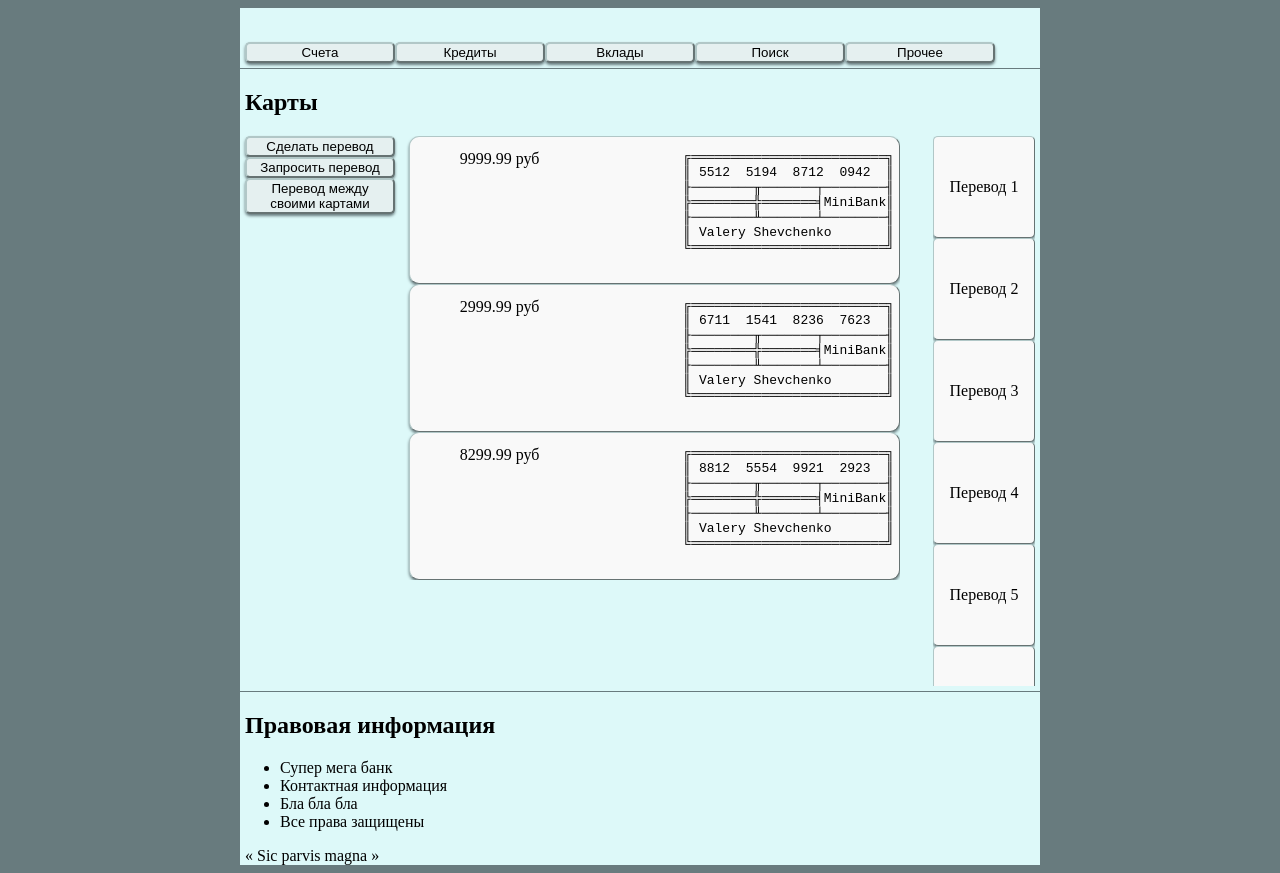
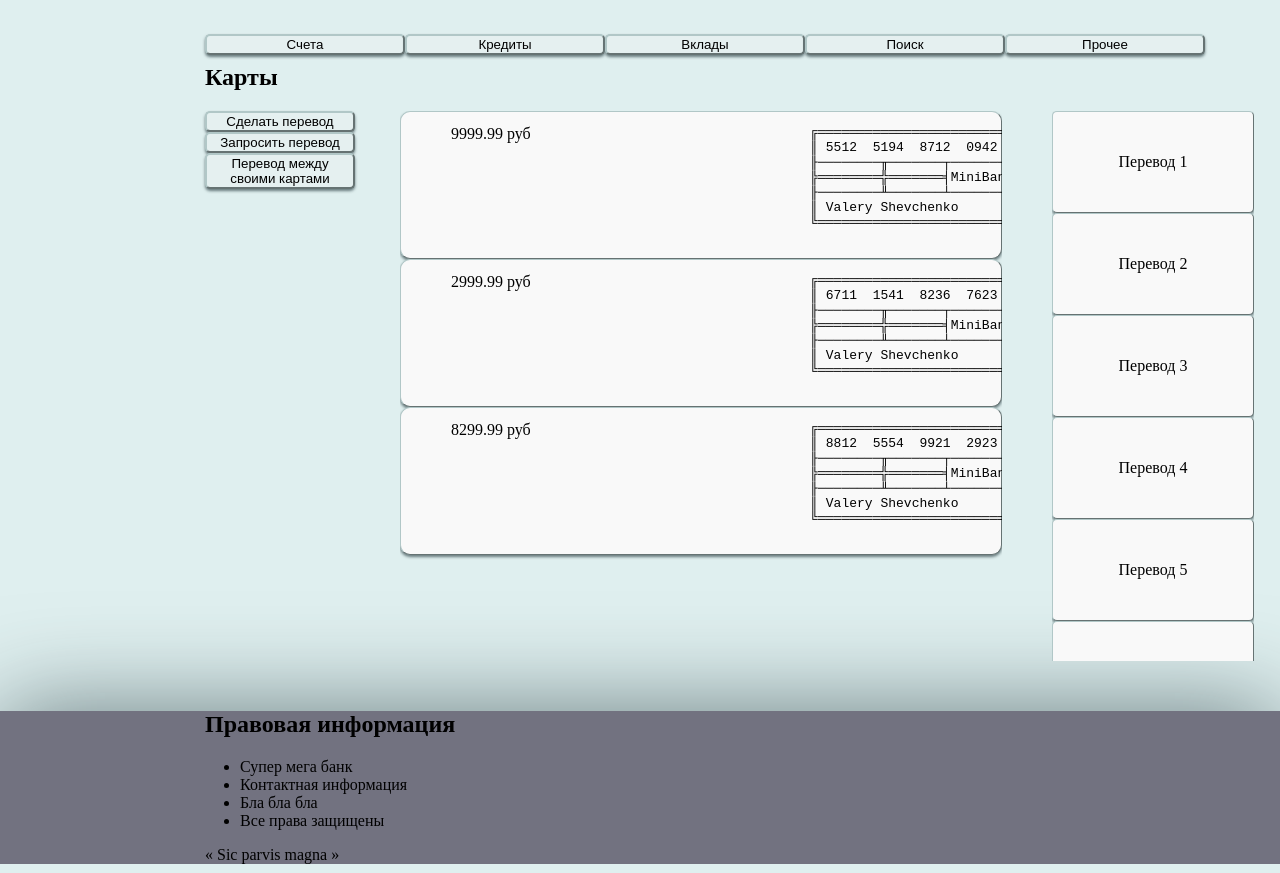
Before and after one commit to Walter-Rabbit/MiniBank.Web, a plain HTML site: page index.html in a window 1280 px wide. Drawn offline with Linux system fonts and the light colour scheme.

Commit message:
fix: alignment

```diff
--- a/css/style.css
+++ b/css/style.css
@@ -41,67 +41,46 @@ ul.navigation li button {
   border-color: #B1C7C7;
   border-radius: 5px;
   border-width: 2px;
-  min-width: 150px;
+  min-width: 200px;
   box-shadow: 0 2px 3px #687B7E;
 }
 
 
-aside.history {
-  float: right;
+section.history {
   overflow: auto;
+  display: inline-block;
   max-height: 550px;
-  margin-right: 5px;
+  margin-left: 50px;
 }
 
-aside.history ul {
+section.history ul {
   margin: 0;
   padding: 0;
   list-style-type: none;
 }
 
-aside.history li {
+div.center {
+  display: flex;
+  flex-direction: row;
+  margin-left: 200px;
+}
+
+section.history li {
   border: 1px outset #B1C7C7;
   background-color: #F9F9F9;
   border-radius: 5px;
   box-shadow: 0 2px 3px #687B7E;
   height: 100px;
-  width: 100px;
+  width: 200px;
   display: flex;
   justify-content: center;
   align-items: center;
 }
 
-
-main {
-  overflow: auto;
-  max-width: 800px;
-  min-width: 400px;
-  margin: auto;
-  background-color: #DDF9F9;
-  padding-bottom: 5px;
-  border-bottom: 1px #687B7E solid;
-}
-
-header {
-  overflow: auto;
-  max-width: 800px;
-  margin: auto;
-  background-color: #DDF9F9;
-  border-bottom: 1px #687B7E solid;
-}
-
-footer {
-  overflow: auto;
-  max-width: 800px;
-  margin: auto;
-  background-color: #DDF9F9;
-}
-
 section.cards {
   overflow: auto;
+  display: flex;
   max-height: 550px;
-  margin-right: 140px;
-  margin-left: 140px;
 }
 
 section.cards ul {
@@ -112,8 +91,7 @@ section.cards ul {
 }
 
 section.cards pre {
-  padding-left: 180px;
-  padding-right: 5px;
+  padding-left: 300px;
 }
 
 section.cards li {
@@ -121,7 +99,7 @@ section.cards li {
   border-radius: 10px;
   box-shadow: 0 2px 3px #687B7E;
   background-color: #F9F9F9;
-  max-width: 500px;
+  width: 600px;
 }
 
 div.money {
@@ -133,7 +111,32 @@ div.money {
 }
 
 body {
-  background-color: #687B7E;
+  background-color: #dfefef;
+  width: available;
+  margin: 0;
+}
+
+body main {
+  padding-left: 200px;
+  min-width: 400px;
+  width: available;
+  margin: auto;
+}
+
+body header {
+  padding-left: 200px;
+  min-width: 400px;
+  width: available;
+  margin: auto;
+}
+
+body footer {
+  margin-top: 50px;
+  padding-left: 200px;
+  min-width: 400px;
+  width: available;
+  background-color: #727280;
+  box-shadow: 0 0 100px #687B7E;
 }
 
 q {
--- a/index.html
+++ b/index.html
@@ -33,16 +33,7 @@
         <li><button>Перевод между своими картами</button></li>
       </ul>
     </aside>
-    <aside class="history">
-      <ul>
-        <li>Перевод 1</li>
-        <li>Перевод 2</li>
-        <li>Перевод 3</li>
-        <li>Перевод 4</li>
-        <li>Перевод 5</li>
-        <li>Перевод 6</li>
-      </ul>
-    </aside>
+    <div class="center">
       <section class="cards">
         <ul>
           <li><article>
@@ -89,6 +80,17 @@
           </article></li>
         </ul>
       </section>
+      <section class="history">
+        <ul>
+          <li>Перевод 1</li>
+          <li>Перевод 2</li>
+          <li>Перевод 3</li>
+          <li>Перевод 4</li>
+          <li>Перевод 5</li>
+          <li>Перевод 6</li>
+        </ul>
+      </section>
+    </div>
   </main>
   <footer>
     <h2>
```
Lines whose indentation alone changed are shown as unchanged.
